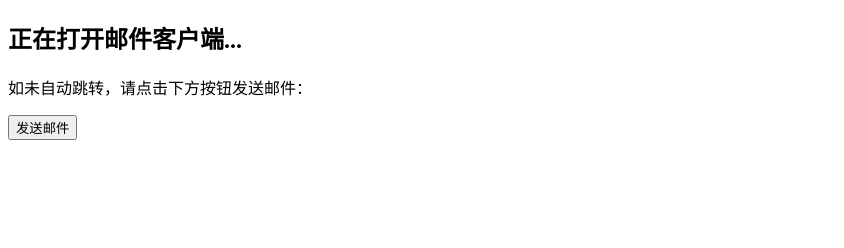
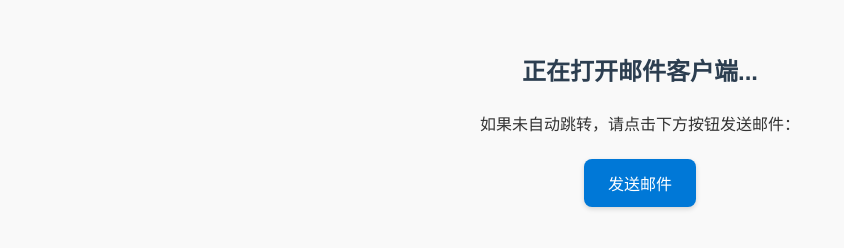
Before and after one commit to GH-TXK/my-website, a plain HTML site: page index.html in a window 1280 px wide. Shown: the whole page, without its empty margins (0-844 px from the left). Drawn offline with Linux system fonts and the light colour scheme.

Commit message:
Update index.html

```diff
--- a/index.html
+++ b/index.html
@@ -2,7 +2,49 @@
 <html lang="zh">
 <head>
   <meta charset="UTF-8" />
+  <meta name="viewport" content="width=device-width, initial-scale=1.0">
   <title>邮件跳转</title>
+  <style>
+    body {
+      font-family: "Helvetica Neue", Helvetica, Arial, sans-serif;
+      background-color: #f9f9f9;
+      margin: 0;
+      padding: 2em;
+      text-align: center;
+      color: #333;
+    }
+    h2 {
+      color: #2c3e50;
+      margin-bottom: 1em;
+    }
+    p {
+      font-size: 1rem;
+      margin-bottom: 1.5em;
+    }
+    button {
+      background-color: #0078d7;
+      color: white;
+      border: none;
+      padding: 0.75em 1.5em;
+      font-size: 1rem;
+      border-radius: 8px;
+      cursor: pointer;
+      box-shadow: 0 2px 5px rgba(0,0,0,0.15);
+      transition: background-color 0.3s ease;
+    }
+    button:hover {
+      background-color: #005aaf;
+    }
+    @media (max-width: 480px) {
+      h2 {
+        font-size: 1.25rem;
+      }
+      button {
+        width: 100%;
+        font-size: 1rem;
+      }
+    }
+  </style>
   <script>
     function getTemplateParams() {
       const urlParams = new URLSearchParams(window.location.search);
@@ -24,13 +66,13 @@
           mailtoLink = 'mailto:yingdao@aoyong.tech?subject=默认邮件&body=这是默认邮件内容。';
       }
 
-      // 设置按钮链接
+      // 设置按钮跳转链接
       document.getElementById('sendBtn').href = mailtoLink;
 
-      // 延迟 + open 跳转（提升兼容性）
+      // 延迟跳转（提升兼容性）
       setTimeout(() => {
         window.open(mailtoLink, '_self');
-      }, 1000);
+      }, 1200);
     }
 
     window.onload = getTemplateParams;
@@ -38,7 +80,7 @@
 </head>
 <body>
   <h2>正在打开邮件客户端...</h2>
-  <p>如未自动跳转，请点击下方按钮发送邮件：</p>
+  <p>如果未自动跳转，请点击下方按钮发送邮件：</p>
   <a id="sendBtn" href="#"><button>发送邮件</button></a>
 </body>
 </html>
```
